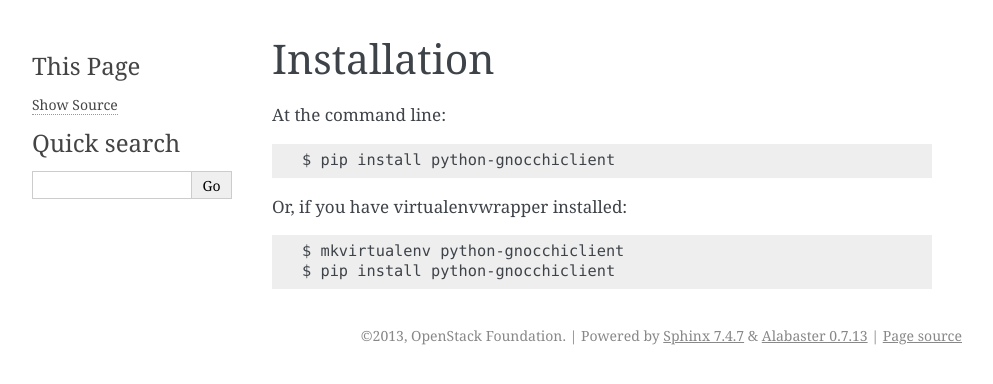
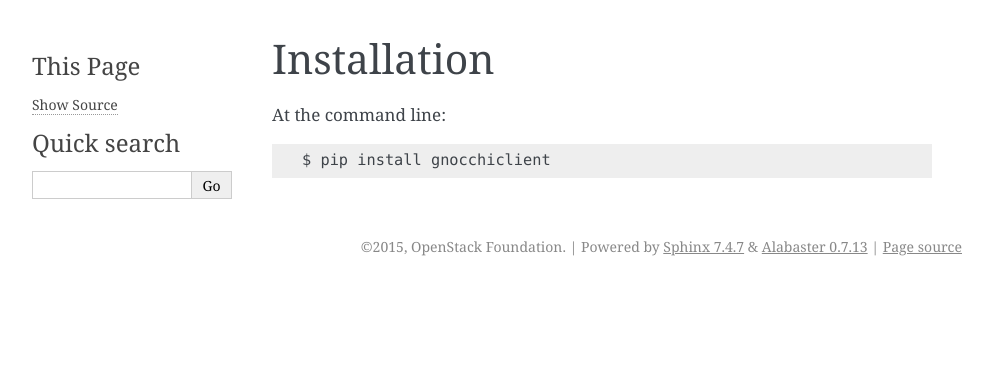
Before and after one commit to openstack-archive/python-gnocchiclient, a Sphinx documentation site: the page built from doc/source/installation.rst, in a window 1280 px wide. Shown: the top 384 px of the page, without its empty margins (148-1141 px from the left). Built offline with Sphinx 7.4.7, drawn with Linux system fonts in a browser that asks for light colours.

Commit message:
Name the package `gnocchiclient'
There is no good reason to name this python-gnocchiclient, except
following the bad trend started with OpenStack. Let's be smarter and use
gnocchiclient on PyPI.

Change-Id: I05957ae04223ceb7c89b46f7548bf88570971a13

```diff
--- a/HACKING.rst
+++ b/HACKING.rst
@@ -1,4 +1,4 @@
-python-gnocchiclient Style Commandments
-===============================================
+gnocchiclient Style Commandments
+================================
 
 Read the OpenStack Style Commandments http://docs.openstack.org/developer/hacking/
--- a/README.rst
+++ b/README.rst
@@ -1,6 +1,6 @@
-===============================
-python-gnocchiclient
-===============================
+=============
+gnocchiclient
+=============
 
 Python bindings to the OpenStack Gnocchi API
 
--- a/doc/source/api.rst
+++ b/doc/source/api.rst
@@ -9,7 +9,7 @@ The :mod:`gnocchiclient` Python API
 Usage
 -----
 
-To use python-gnocchiclient in a project::
+To use gnocchiclient in a project::
 
     >>> from gnocchiclient.v1 import client
     >>> gnocchi = client.Client(...)
--- a/doc/source/conf.py
+++ b/doc/source/conf.py
@@ -79,8 +79,8 @@ source_suffix = '.rst'
 master_doc = 'index'
 
 # General information about the project.
-project = u'python-gnocchiclient'
-copyright = u'2013, OpenStack Foundation'
+project = u'gnocchiclient'
+copyright = u'2015, OpenStack Foundation'
 
 # If true, '()' will be appended to :func: etc. cross-reference text.
 add_function_parentheses = True
--- a/doc/source/index.rst
+++ b/doc/source/index.rst
@@ -1,4 +1,4 @@
-.. python-gnocchiclient documentation master file, created by
+.. gnocchiclient documentation master file, created by
    sphinx-quickstart on Tue Jul  9 22:26:36 2013.
    You can adapt this file completely to your liking, but it should at least
    contain the root `toctree` directive.
--- a/doc/source/installation.rst
+++ b/doc/source/installation.rst
@@ -4,9 +4,4 @@ Installation
 
 At the command line::
 
-    $ pip install python-gnocchiclient
-
-Or, if you have virtualenvwrapper installed::
-
-    $ mkvirtualenv python-gnocchiclient
-    $ pip install python-gnocchiclient
+    $ pip install gnocchiclient
--- a/gnocchiclient/version.py
+++ b/gnocchiclient/version.py
@@ -15,4 +15,4 @@
 import pbr.version
 
 
-__version__ = pbr.version.VersionInfo('python-gnocchiclient').version_string()
+__version__ = pbr.version.VersionInfo('gnocchiclient').version_string()
```
Also changed, not shown: setup.cfg (+5 -5 lines).
